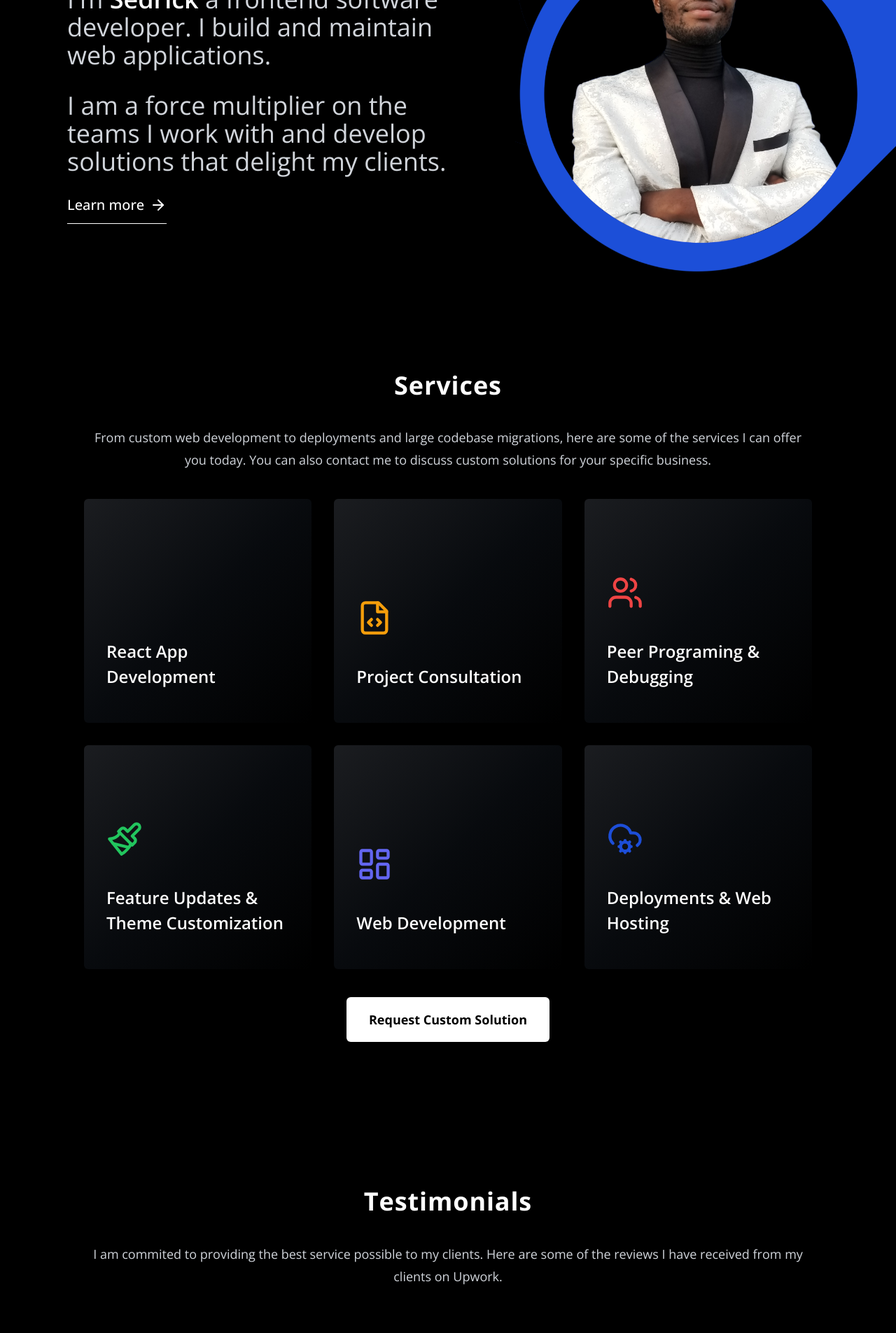
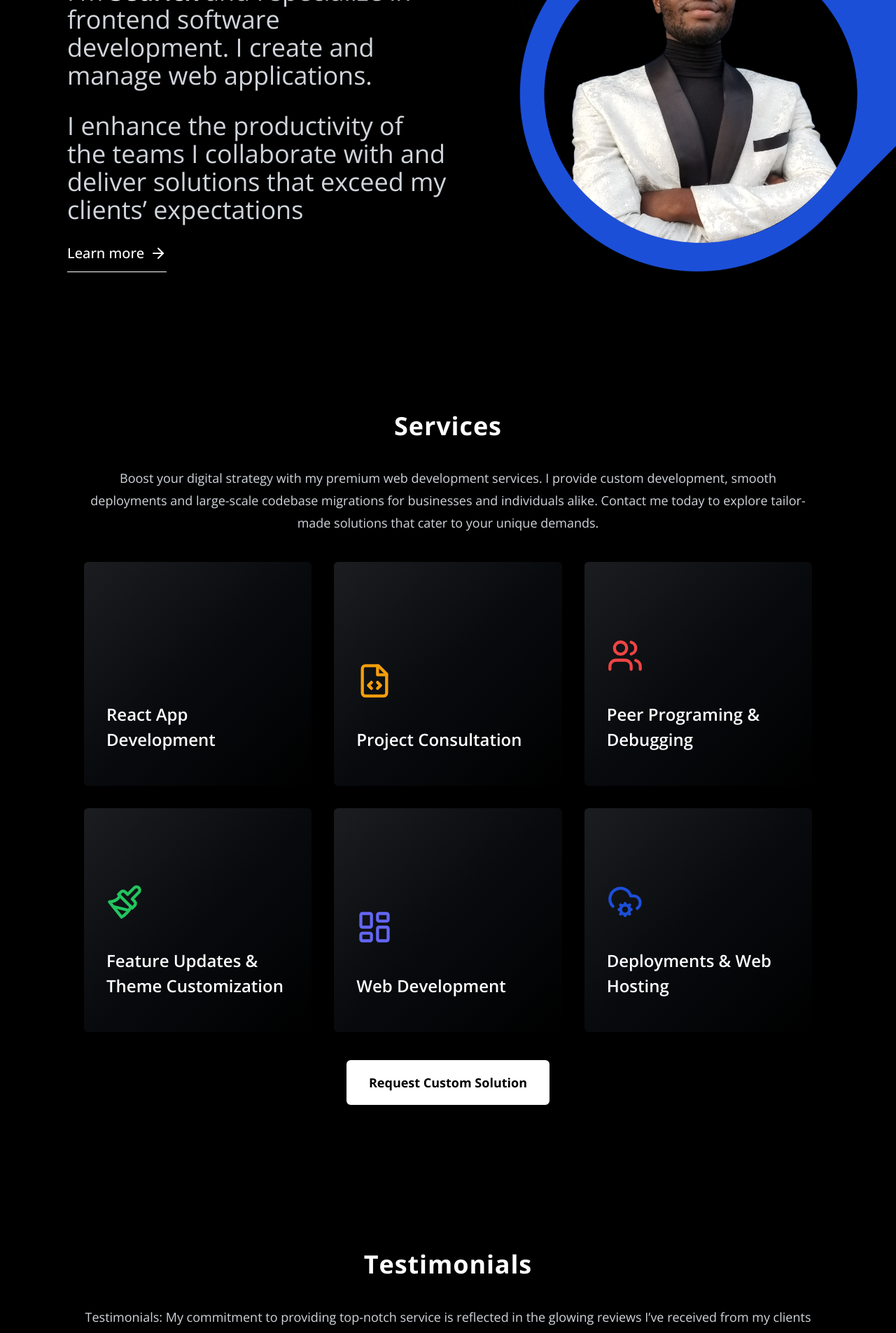
Before and after one commit to nSedrickm/nsedrickm.com, a Next.js app: page / in a window 1280 px wide. Shown: the part 200-2105 px from the top of the page at 70% size. Built offline with nearby package versions, Linux system fonts and the light colour scheme; some icons are missing.

Commit message:
update: copy with ai

```diff
--- a/src/app/components/Services.tsx
+++ b/src/app/components/Services.tsx
@@ -18,7 +18,7 @@ const services: Record<string, any>[] = [
     tag: "react-dev",
     name: "React App Development",
     icon: <ReactOriginal size={56} />,
-    desc: "I can help you build stunning React Applications that will WOW your users. These includes data heavy applications like admin and user dashboards, back offices, SPAs and so much more",
+    desc: "Looking to create a visually stunning and highly functional React application? Look no further! I specialize in building data-rich applications such as admin and user dashboards, back offices, SPAs and much more. Let me help you WOW your users with an exceptional React app.",
     border: "border-sky-400",
     text: "text-sky-400",
   },
@@ -26,7 +26,7 @@ const services: Record<string, any>[] = [
     tag: "consultation",
     name: "Project Consultation",
     icon: <FileCode size={52} className="text-amber-500" />,
-    desc: "Looking to start a new project but don't have all the details dialed in yet? Join me on a call and we'll sort it out together",
+    desc: "Have a new project in mind but need help ironing out the details? Let’s hop on a call and work through it together. With my expertise and guidance, we’ll have your project planned out in no time.",
     border: "border-amber-500",
     text: "text-amber-500",
   },
@@ -35,7 +35,7 @@ const services: Record<string, any>[] = [
     tag: "prog-and-debug",
     name: "Peer Programing & Debugging",
     icon: <Users size={52} className="text-red-500" />,
-    desc: "Sometimes you get stuck and just need a guide to help you figure out and resolve code bugs. I love these sessions",
+    desc: "Stuck on a tricky coding problem? Let me lend a helping hand. I love working through code bugs and helping others find solutions. Join me for a peer programming and debugging session and let’s tackle that issue together.",
     border: "border-red-500",
     text: "text-red-500",
   },
@@ -43,7 +43,7 @@ const services: Record<string, any>[] = [
     tag: "feature-customization",
     name: "Feature Updates & Theme Customization",
     icon: <Paintbrush size={52} className="text-green-500" />,
-    desc: "Need a new feature added to your app/website or just bought a new theme/template from themeforest and need it customized for your brand? I'm the man for the job",
+    desc: "Need to add a new feature to your app or website? Want to customize a theme or template to fit your brand? Look no further! I’m the man for the job. Let me help you enhance your digital presence with my feature update and theme customization services.",
     border: "border-green-500",
     text: "text-green-500",
   },
@@ -51,7 +51,7 @@ const services: Record<string, any>[] = [
     tag: "web-dev",
     name: "Web Development",
     icon: <LayoutDashboard size={52} className="text-indigo-500" />,
-    desc: "Need a professional website for your business, event or community. Theres a thousand ways to build a website but I can make one thats just right for you",
+    desc: "In need of a professional website for your business, event or community? Look no further! With my web development expertise, I can create a website that’s tailored to your unique needs and perfectly represents your brand.",
     border: "border-indigo-500",
     text: "text-indigo-500",
   },
@@ -59,7 +59,7 @@ const services: Record<string, any>[] = [
     tag: "hosting-deployments",
     name: "Deployments & Web Hosting",
     icon: <CloudCog size={52} className="text-blue-700" />,
-    desc: "Setting up apps and websites can be a real pain. Choosing the best hosting service, setting up a domain name, configuring a cloud service and so much more. Let me handle all that for you",
+    desc: "Setting up apps and websites can be a headache. From choosing the right hosting service to configuring cloud services and more, there’s a lot to consider. Let me take the hassle out of the process for you. With my deployment and web hosting services, you can sit back and relax while I handle everything.",
     border: "border-blue-700",
     text: "text-blue-700",
   },
@@ -73,6 +73,7 @@ const variants = {
 export const Services = () => {
   return (
     <motion.section
+      layout
       id="services"
       className="p-6 mx-auto my-20 prose max-w-full lg:max-w-[85%]  md:scroll-mt-5 md:text-center prose-invert md:prose-lg"
       {...sectionAnimation}
@@ -85,9 +86,10 @@ export const Services = () => {
       </motion.h2>
 
       <motion.p variants={variants}>
-        From custom web development to deployments and large codebase
-        migrations, here are some of the services I can offer you today. You can
-        also contact me to discuss custom solutions for your specific business.
+        Boost your digital strategy with my premium web development services. I
+        provide custom development, smooth deployments and large-scale codebase
+        migrations for businesses and individuals alike. Contact me today to
+        explore tailor-made solutions that cater to your unique demands.
       </motion.p>
 
       <div className="grid gap-8 my-10 text-left md:grid-cols-2 lg:grid-cols-3">
--- a/src/app/components/Testimonials.tsx
+++ b/src/app/components/Testimonials.tsx
@@ -34,6 +34,7 @@ export const Testimonials = () => {
 
   return (
     <motion.section
+      layout
       {...sectionAnimation}
       className="p-6 mx-auto my-20 prose max-w-full lg:max-w-[85%] md:my-40 md:scroll-mt-5 md:text-center prose-invert md:prose-lg"
     >
@@ -45,8 +46,10 @@ export const Testimonials = () => {
       </motion.h2>
 
       <motion.p variants={variants}>
-        I am commited to providing the best service possible to my clients. Here
-        are some of the reviews I have received from my clients on Upwork.
+        Testimonials: My commitment to providing top-notch service is reflected
+        in the glowing reviews I’ve received from my clients on Upwork. Don’t
+        just take my word for it - read what my satisfied customers have to say
+        about their experiences working with me.
       </motion.p>
 
       <div className="relative flex items-center justify-center gap-2 my-10 mb-10 ">
--- a/src/app/page.tsx
+++ b/src/app/page.tsx
@@ -25,16 +25,17 @@ const Home = () => {
             className="text-2xl font-light md:text-4xl"
           >
             {"I'm "}
-            <strong className="font-semibold">Sedrick</strong> a frontend
-            software developer. I build and maintain web applications.
+            <strong className="font-semibold">Sedrick</strong> and I specialize
+            in frontend software development. I create and manage web
+            applications.
           </motion.p>
 
           <motion.p
             variants={variants}
             className="text-2xl font-light md:text-4xl"
           >
-            I am a force multiplier on the teams I work with and develop
-            solutions that delight my clients.
+            I enhance the productivity of the teams I collaborate with and
+            deliver solutions that exceed my clients’ expectations
           </motion.p>
 
           <motion.span variants={variants} className="self-start">
--- a/src/app/portfolio/page.tsx
+++ b/src/app/portfolio/page.tsx
@@ -23,9 +23,9 @@ const Portfolio = () => {
           </motion.h1>
 
           <motion.p variants={variants}>
-            {"I've"} had the opportunity to work on some interesting projects. I
-            find it extremely fulfilling to create solutions and bring ideas to
-            life through colaboration
+            My portfolio features a blend of professional and personal projects.
+            From working on exciting collaborations to experimenting with new
+            ideas in my free time
           </motion.p>
         </header>
 
--- a/src/app/utils/animations.ts
+++ b/src/app/utils/animations.ts
@@ -7,7 +7,6 @@ export const sectionAnimation = {
       scale: 1,
       transition: {
         when: "beforeChildren",
-        staggerChildren: 0.3,
         duration: 0.5,
       },
     },
```
